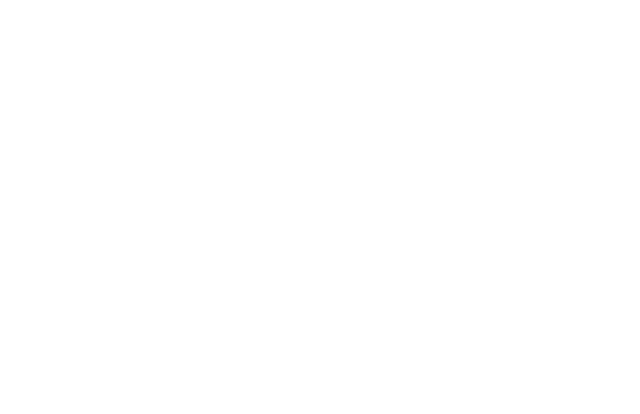
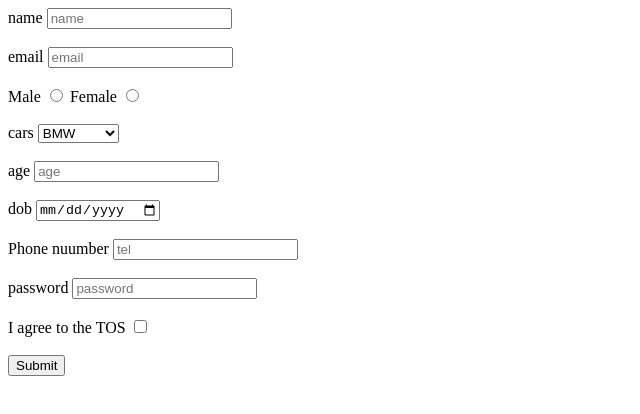
Before and after one commit to acciojob/signup-form-car-mitulsharma-23, a website: page main.html in a window 1280 px wide. Shown: the whole page, without its empty margins (0-640 px from the left). Drawn offline with Linux system fonts and the light colour scheme.

Commit message:
created a submission

```diff
--- a/main.html
+++ b/main.html
@@ -11,6 +11,45 @@
     <script type="text/javascript" src="./script.js">
 </script>
 
+	<form method="post">
+
+		<label for="name">name</label>
+		<input id="name" type="text" name="name" placeholder="name" required><br><br>
+
+		<label for="email">email</label>
+		<input id="email" type="email" name="email" placeholder="email" required><br><br>
+
+		<label for="gender_m">Male</label>
+		<input id="gender_m" type="radio" name="gender" required>
+		<label for="gender_f">Female</label>
+		<input id="gender_f" type="radio" name="gender" required><br><br>
+
+		<label for="cars">cars</label>
+		<select id="cars" name="cars" required>
+			<option>BMW</option>
+			<option>Audi</option>
+			<option>Mercedez</option>
+		</select><br><br>
+
+		<label for="age">age</label>
+		<input id="age" type="number" name="age" placeholder="age" required><br><br>
+
+		<label for="dob">dob</label>
+		<input id="dob" type="date" name="dob" required><br><br>
+
+		<label for="tel">Phone nuumber</label>
+		<input id="tel" type="number" name="tel" placeholder="tel"><br><br>
+
+		<label for="password">password</label>
+		<input id="password" type="password" name="password" placeholder="password" required><br><br>
+
+		<label for="tos">I agree to the TOS</label>
+		<input type="checkbox" id="tos" required><br><br>
+
+		<button type="submit">Submit</button>
+
+	</form>
+
 </body>
 
 </html>
```
